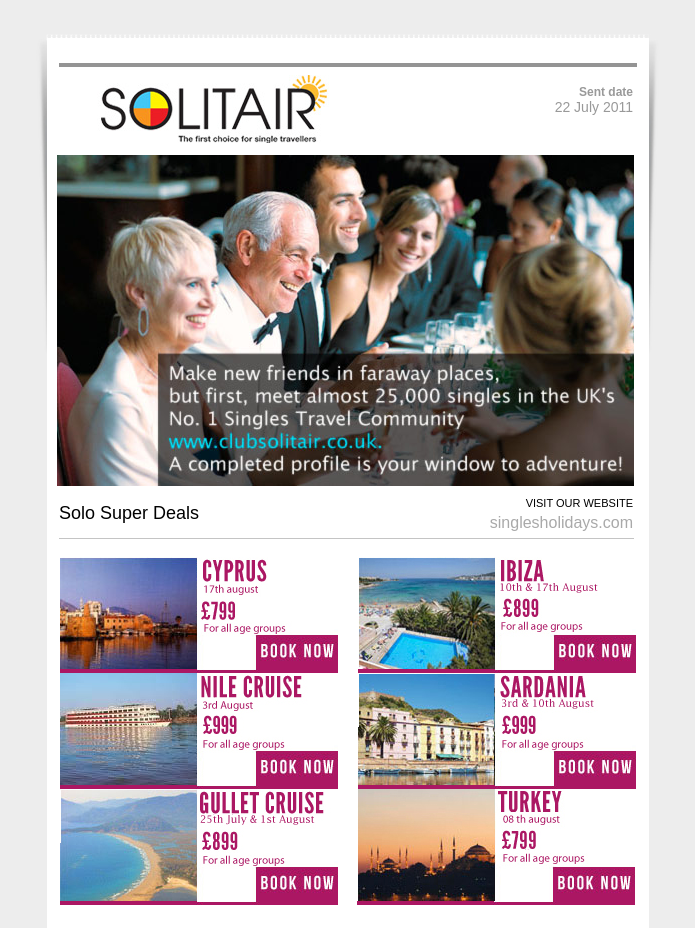
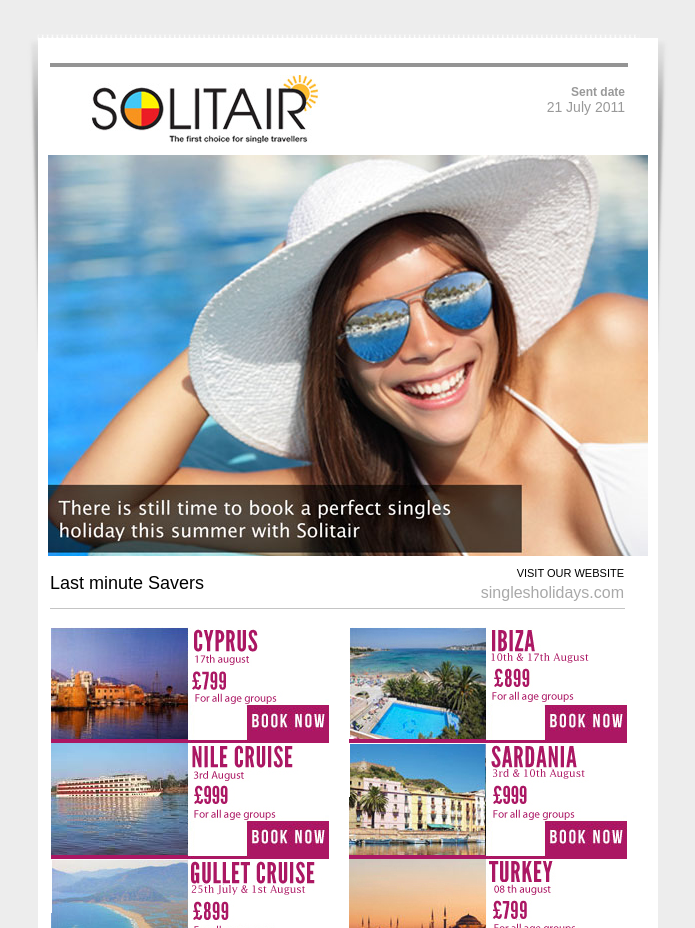
Before and after one commit to apexure/Solitair, a plain HTML site: page index.html in a window 1280 px wide. Shown: the top 928 px of the page, without its empty margins (297-992 px from the left). Drawn offline with Linux system fonts and the light colour scheme.

Commit message:
added main image and added date.

```diff
--- a/index.html
+++ b/index.html
@@ -49,7 +49,7 @@ padding-top: 0px; text-align: right; font-size: 12px; color: rgb(153,
                                       <tr>
                                         <td style="padding-right: 6px;
 padding-top: 0px; text-align: right; font-size: 14px; color: rgb(153,
-153, 153);">22 July 2011</td>
+153, 153);">21 July 2011</td>
                                       </tr>
                                     </tbody></table></td>
                                 </tr>
@@ -60,7 +60,7 @@ padding-top: 0px; text-align: right; font-size: 14px; color: rgb(153,
 border="0" cellpadding="0" cellspacing="0">
                                 <tbody><tr>
 
-                                  <td><img src="images/dinersWeb.jpg"
+                                  <td><img src="images/mainImage.jpg"
 alt="" </td>
                                 </tr>
                               </tbody></table></td>
@@ -83,7 +83,7 @@ cellpadding="0" cellspacing="0">
                                       <tbody><tr>
                                         <td style="padding-left: 0px;
 padding-top: 0px; text-align: left; font-size: 18px; color: rgb(0, 0,
-0);">Solo Super Deals</td>
+0);">Last minute Savers</td>
                                       </tr>
                                       <tr>
                                         <td style="padding-left: 0px;
```
Also changed, not shown: images/MainImage.jpg (added).
